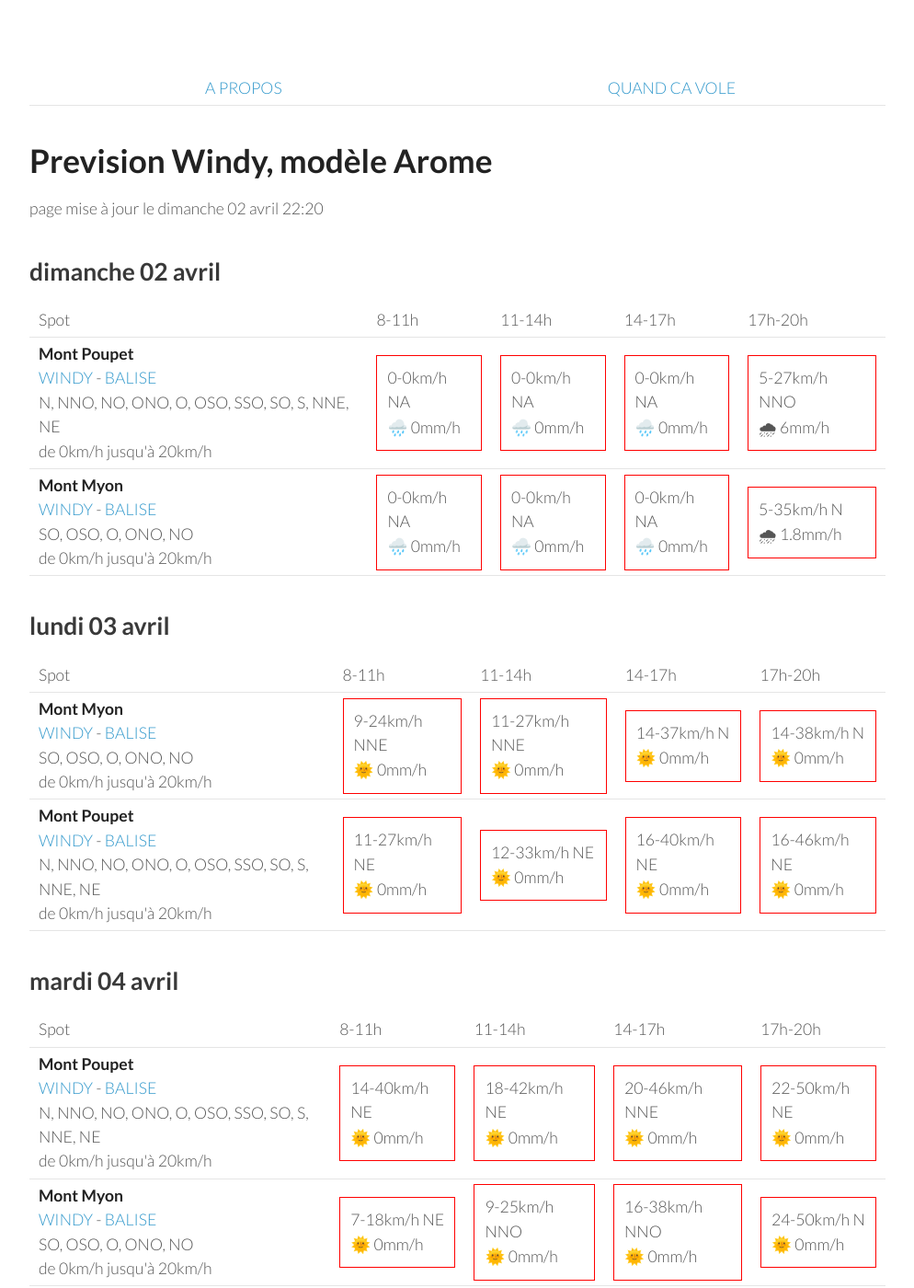
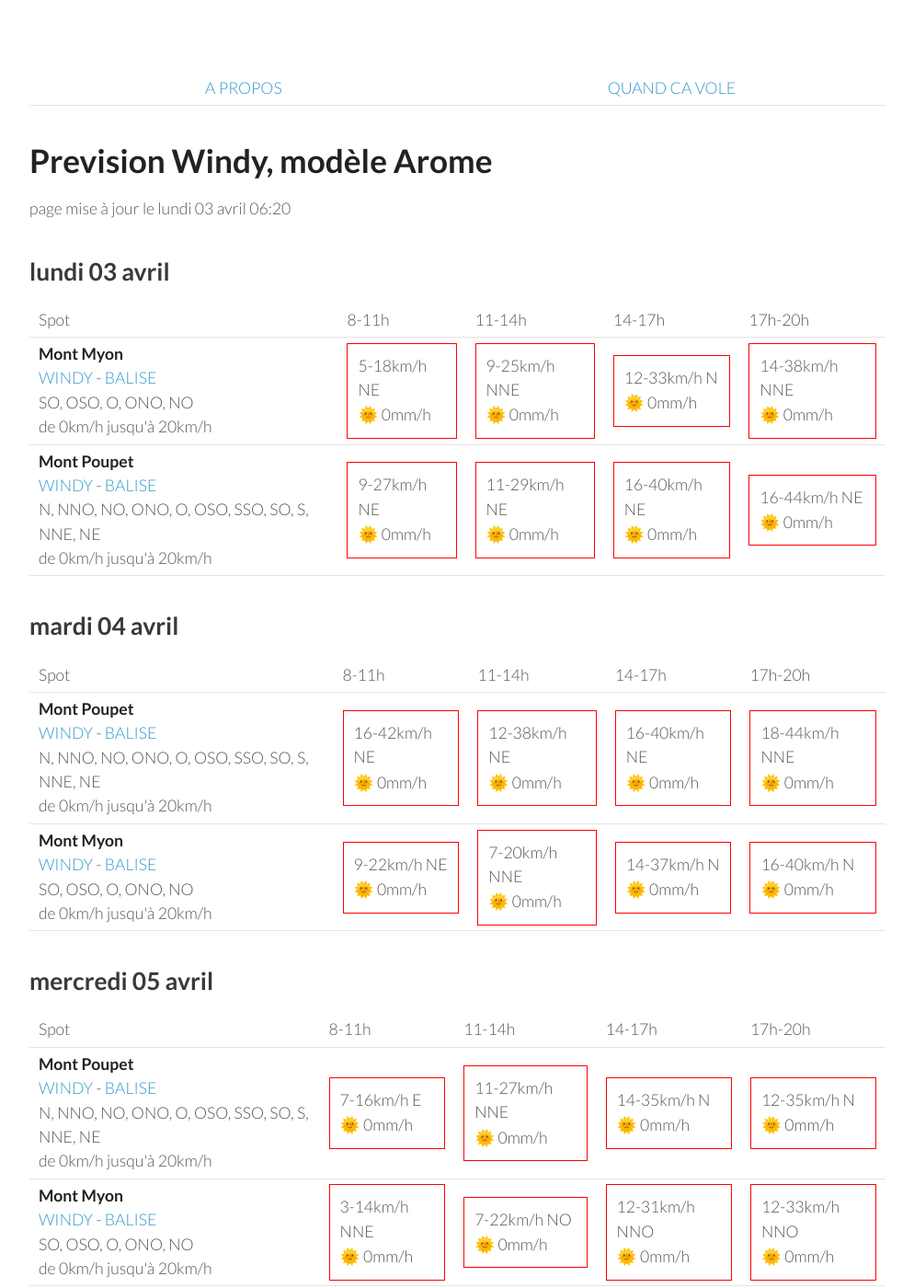
Before and after one commit to parapente-dans-le-nord/parapente-dans-le-nord.github.io, a Jekyll site: the page built from jura.markdown, in a window 1280 px wide and 1400 px high. Shown: the whole window at 92% size, without its empty margins (26-1020 px from the left). Built offline with Jekyll 4.4.1, drawn with Linux system fonts in a browser that asks for light colours; some of the changed text lies outside the part shown.

Commit message:
update index.markdown

```diff
--- a/jura.markdown
+++ b/jura.markdown
@@ -7,42 +7,8 @@ title:  "Tous les spots"
 {: .links}
 
 # Prevision Windy, modèle Arome
-page mise à jour le dimanche 02 avril 22:20
+page mise à jour le lundi 03 avril 06:20
 
-## dimanche 02 avril
-
-{::nomarkdown}
-<table>
-  <tbody>
-    <tr>
-      <td>Spot</td>
-      <td>8-11h</td>
-      <td>11-14h</td>
-      <td>14-17h</td>
-      <td>17h-20h</td>
-    </tr>
-<tr>
-        <td><strong>Mont Poupet</strong><br><a href="https://windy.com/46.970/5.876?46.541,5.876,8">WINDY</a> - <span class=""><a href="http://www.balisemeteo.com/balise.php?idBalise=92">BALISE</a> </span><br> <span class="vent-favorable">N, NNO, NO, ONO, O, OSO, SSO, SO, S, NNE, NE</span><br><span class="force-vent">de 0km/h jusqu'à 20km/h</span> </td>
-
-            <td><div class="not-flyable"><p>0-0km/h NA</p><p>🌧️ 0mm/h</p></div></td>
-            <td><div class="not-flyable"><p>0-0km/h NA</p><p>🌧️ 0mm/h</p></div></td>
-            <td><div class="not-flyable"><p>0-0km/h NA</p><p>🌧️ 0mm/h</p></div></td>
-            <td><div class="not-flyable"><p>5-27km/h NNO</p><p>🌧 6mm/h</p></div></td>
-
-    </tr>
-<tr>
-        <td><strong>Mont Myon</strong><br><a href="https://windy.com/46.331/5.397?45.898,5.394,8,m:eWoagj8">WINDY</a> - <span class=""><a href="http://www.balisemeteo.com/balise.php?idBalise=70">BALISE</a> </span><br> <span class="vent-favorable">SO, OSO, O, ONO, NO</span><br><span class="force-vent">de 0km/h jusqu'à 20km/h</span> </td>
-
-            <td><div class="not-flyable"><p>0-0km/h NA</p><p>🌧️ 0mm/h</p></div></td>
-            <td><div class="not-flyable"><p>0-0km/h NA</p><p>🌧️ 0mm/h</p></div></td>
-            <td><div class="not-flyable"><p>0-0km/h NA</p><p>🌧️ 0mm/h</p></div></td>
-            <td><div class="not-flyable"><p>5-35km/h N</p><p>🌧 1.8mm/h</p></div></td>
-
-    </tr>
-
-</tbody>
-</table>
-{:/}
 ## lundi 03 avril
 
 {::nomarkdown}
@@ -58,20 +24,20 @@ page mise à jour le dimanche 02 avril 22:20
 <tr>
         <td><strong>Mont Myon</strong><br><a href="https://windy.com/46.331/5.397?45.898,5.394,8,m:eWoagj8">WINDY</a> - <span class=""><a href="http://www.balisemeteo.com/balise.php?idBalise=70">BALISE</a> </span><br> <span class="vent-favorable">SO, OSO, O, ONO, NO</span><br><span class="force-vent">de 0km/h jusqu'à 20km/h</span> </td>
 
-            <td><div class="not-flyable"><p>9-24km/h NNE</p><p>🌞 0mm/h</p></div></td>
-            <td><div class="not-flyable"><p>11-27km/h NNE</p><p>🌞 0mm/h</p></div></td>
-            <td><div class="not-flyable"><p>14-37km/h N</p><p>🌞 0mm/h</p></div></td>
-            <td><div class="not-flyable"><p>14-38km/h N</p><p>🌞 0mm/h</p></div></td>
+            <td><div class="not-flyable"><p>5-18km/h NE</p><p>🌞 0mm/h</p></div></td>
+            <td><div class="not-flyable"><p>9-25km/h NNE</p><p>🌞 0mm/h</p></div></td>
+            <td><div class="not-flyable"><p>12-33km/h N</p><p>🌞 0mm/h</p></div></td>
+            <td><div class="not-flyable"><p>14-38km/h NNE</p><p>🌞 0mm/h</p></div></td>
 
 
     </tr>
 <tr>
         <td><strong>Mont Poupet</strong><br><a href="https://windy.com/46.970/5.876?46.541,5.876,8">WINDY</a> - <span class=""><a href="http://www.balisemeteo.com/balise.php?idBalise=92">BALISE</a> </span><br> <span class="vent-favorable">N, NNO, NO, ONO, O, OSO, SSO, SO, S, NNE, NE</span><br><span class="force-vent">de 0km/h jusqu'à 20km/h</span> </td>
 
-            <td><div class="not-flyable"><p>11-27km/h NE</p><p>🌞 0mm/h</p></div></td>
-            <td><div class="not-flyable"><p>12-33km/h NE</p><p>🌞 0mm/h</p></div></td>
+            <td><div class="not-flyable"><p>9-27km/h NE</p><p>🌞 0mm/h</p></div></td>
+            <td><div class="not-flyable"><p>11-29km/h NE</p><p>🌞 0mm/h</p></div></td>
             <td><div class="not-flyable"><p>16-40km/h NE</p><p>🌞 0mm/h</p></div></td>
-            <td><div class="not-flyable"><p>16-46km/h NE</p><p>🌞 0mm/h</p></div></td>
+            <td><div class="not-flyable"><p>16-44km/h NE</p><p>🌞 0mm/h</p></div></td>
 
 
     </tr>
@@ -94,20 +60,20 @@ page mise à jour le dimanche 02 avril 22:20
 <tr>
         <td><strong>Mont Poupet</strong><br><a href="https://windy.com/46.970/5.876?46.541,5.876,8">WINDY</a> - <span class=""><a href="http://www.balisemeteo.com/balise.php?idBalise=92">BALISE</a> </span><br> <span class="vent-favorable">N, NNO, NO, ONO, O, OSO, SSO, SO, S, NNE, NE</span><br><span class="force-vent">de 0km/h jusqu'à 20km/h</span> </td>
 
-            <td><div class="not-flyable"><p>14-40km/h NE</p><p>🌞 0mm/h</p></div></td>
-            <td><div class="not-flyable"><p>18-42km/h NE</p><p>🌞 0mm/h</p></div></td>
-            <td><div class="not-flyable"><p>20-46km/h NNE</p><p>🌞 0mm/h</p></div></td>
-            <td><div class="not-flyable"><p>22-50km/h NE</p><p>🌞 0mm/h</p></div></td>
+            <td><div class="not-flyable"><p>16-42km/h NE</p><p>🌞 0mm/h</p></div></td>
+            <td><div class="not-flyable"><p>12-38km/h NE</p><p>🌞 0mm/h</p></div></td>
+            <td><div class="not-flyable"><p>16-40km/h NE</p><p>🌞 0mm/h</p></div></td>
+            <td><div class="not-flyable"><p>18-44km/h NNE</p><p>🌞 0mm/h</p></div></td>
 
 
     </tr>
 <tr>
         <td><strong>Mont Myon</strong><br><a href="https://windy.com/46.331/5.397?45.898,5.394,8,m:eWoagj8">WINDY</a> - <span class=""><a href="http://www.balisemeteo.com/balise.php?idBalise=70">BALISE</a> </span><br> <span class="vent-favorable">SO, OSO, O, ONO, NO</span><br><span class="force-vent">de 0km/h jusqu'à 20km/h</span> </td>
 
-            <td><div class="not-flyable"><p>7-18km/h NE</p><p>🌞 0mm/h</p></div></td>
-            <td><div class="not-flyable"><p>9-25km/h NNO</p><p>🌞 0mm/h</p></div></td>
-            <td><div class="not-flyable"><p>16-38km/h NNO</p><p>🌞 0mm/h</p></div></td>
-            <td><div class="not-flyable"><p>24-50km/h N</p><p>🌞 0mm/h</p></div></td>
+            <td><div class="not-flyable"><p>9-22km/h NE</p><p>🌞 0mm/h</p></div></td>
+            <td><div class="not-flyable"><p>7-20km/h NNE</p><p>🌞 0mm/h</p></div></td>
+            <td><div class="not-flyable"><p>14-37km/h N</p><p>🌞 0mm/h</p></div></td>
+            <td><div class="not-flyable"><p>16-40km/h N</p><p>🌞 0mm/h</p></div></td>
 
 
     </tr>
@@ -128,22 +94,22 @@ page mise à jour le dimanche 02 avril 22:20
       <td>17h-20h</td>
     </tr>
 <tr>
-        <td><strong>Mont Myon</strong><br><a href="https://windy.com/46.331/5.397?45.898,5.394,8,m:eWoagj8">WINDY</a> - <span class=""><a href="http://www.balisemeteo.com/balise.php?idBalise=70">BALISE</a> </span><br> <span class="vent-favorable">SO, OSO, O, ONO, NO</span><br><span class="force-vent">de 0km/h jusqu'à 20km/h</span> </td>
+        <td><strong>Mont Poupet</strong><br><a href="https://windy.com/46.970/5.876?46.541,5.876,8">WINDY</a> - <span class=""><a href="http://www.balisemeteo.com/balise.php?idBalise=92">BALISE</a> </span><br> <span class="vent-favorable">N, NNO, NO, ONO, O, OSO, SSO, SO, S, NNE, NE</span><br><span class="force-vent">de 0km/h jusqu'à 20km/h</span> </td>
 
-            <td><div class="not-flyable"><p>5-12km/h N</p><p>🌞 0mm/h</p></div></td>
-            <td><div class="flyable"><p>5-18km/h NO</p><p>🌞 0mm/h</p></div></td>
-            <td><div class="not-flyable"><p>12-31km/h NNO</p><p>🌞 0mm/h</p></div></td>
-            <td><div class="not-flyable"><p>14-33km/h NNO</p><p>🌞 0mm/h</p></div></td>
+            <td><div class="not-flyable"><p>7-16km/h E</p><p>🌞 0mm/h</p></div></td>
+            <td><div class="not-flyable"><p>11-27km/h NNE</p><p>🌞 0mm/h</p></div></td>
+            <td><div class="not-flyable"><p>14-35km/h N</p><p>🌞 0mm/h</p></div></td>
+            <td><div class="not-flyable"><p>12-35km/h N</p><p>🌞 0mm/h</p></div></td>
 
 
     </tr>
 <tr>
-        <td><strong>Mont Poupet</strong><br><a href="https://windy.com/46.970/5.876?46.541,5.876,8">WINDY</a> - <span class=""><a href="http://www.balisemeteo.com/balise.php?idBalise=92">BALISE</a> </span><br> <span class="vent-favorable">N, NNO, NO, ONO, O, OSO, SSO, SO, S, NNE, NE</span><br><span class="force-vent">de 0km/h jusqu'à 20km/h</span> </td>
+        <td><strong>Mont Myon</strong><br><a href="https://windy.com/46.331/5.397?45.898,5.394,8,m:eWoagj8">WINDY</a> - <span class=""><a href="http://www.balisemeteo.com/balise.php?idBalise=70">BALISE</a> </span><br> <span class="vent-favorable">SO, OSO, O, ONO, NO</span><br><span class="force-vent">de 0km/h jusqu'à 20km/h</span> </td>
 
-            <td><div class="not-flyable"><p>7-16km/h ENE</p><p>🌞 0mm/h</p></div></td>
-            <td><div class="not-flyable"><p>11-27km/h NNE</p><p>🌞 0mm/h</p></div></td>
-            <td><div class="not-flyable"><p>12-33km/h N</p><p>🌞 0mm/h</p></div></td>
-            <td><div class="not-flyable"><p>11-33km/h N</p><p>🌞 0mm/h</p></div></td>
+            <td><div class="not-flyable"><p>3-14km/h NNE</p><p>🌞 0mm/h</p></div></td>
+            <td><div class="not-flyable"><p>7-22km/h NO</p><p>🌞 0mm/h</p></div></td>
+            <td><div class="not-flyable"><p>12-31km/h NNO</p><p>🌞 0mm/h</p></div></td>
+            <td><div class="not-flyable"><p>12-33km/h NNO</p><p>🌞 0mm/h</p></div></td>
 
 
     </tr>
@@ -166,8 +132,8 @@ page mise à jour le dimanche 02 avril 22:20
 <tr>
         <td><strong>Mont Poupet</strong><br><a href="https://windy.com/46.970/5.876?46.541,5.876,8">WINDY</a> - <span class=""><a href="http://www.balisemeteo.com/balise.php?idBalise=92">BALISE</a> </span><br> <span class="vent-favorable">N, NNO, NO, ONO, O, OSO, SSO, SO, S, NNE, NE</span><br><span class="force-vent">de 0km/h jusqu'à 20km/h</span> </td>
 
-            <td><div class="not-flyable"><p>7-14km/h SE</p><p>🌞 0mm/h</p></div></td>
-            <td><div class="flyable"><p>5-18km/h OSO</p><p>🌞 0mm/h</p></div></td>
+            <td><div class="not-flyable"><p>3-11km/h ESE</p><p>🌞 0mm/h</p></div></td>
+            <td><div class="flyable"><p>3-14km/h NO</p><p>🌞 0mm/h</p></div></td>
             <td><div class="not-flyable"><p>11-27km/h O</p><p>🌞 0mm/h</p></div></td>
             <td><div class="not-flyable"><p>7-27km/h OSO</p><p>🌞 0mm/h</p></div></td>
 
@@ -176,8 +142,8 @@ page mise à jour le dimanche 02 avril 22:20
 <tr>
         <td><strong>Mont Myon</strong><br><a href="https://windy.com/46.331/5.397?45.898,5.394,8,m:eWoagj8">WINDY</a> - <span class=""><a href="http://www.balisemeteo.com/balise.php?idBalise=70">BALISE</a> </span><br> <span class="vent-favorable">SO, OSO, O, ONO, NO</span><br><span class="force-vent">de 0km/h jusqu'à 20km/h</span> </td>
 
-            <td><div class="not-flyable"><p>3-9km/h ESE</p><p>🌞 0mm/h</p></div></td>
-            <td><div class="flyable"><p>3-14km/h ONO</p><p>🌞 0mm/h</p></div></td>
+            <td><div class="not-flyable"><p>3-11km/h ESE</p><p>🌞 0mm/h</p></div></td>
+            <td><div class="flyable"><p>1-11km/h O</p><p>🌞 0mm/h</p></div></td>
             <td><div class="not-flyable"><p>7-22km/h O</p><p>🌞 0mm/h</p></div></td>
             <td><div class="not-flyable"><p>7-22km/h ONO</p><p>🌞 0mm/h</p></div></td>
 
```
